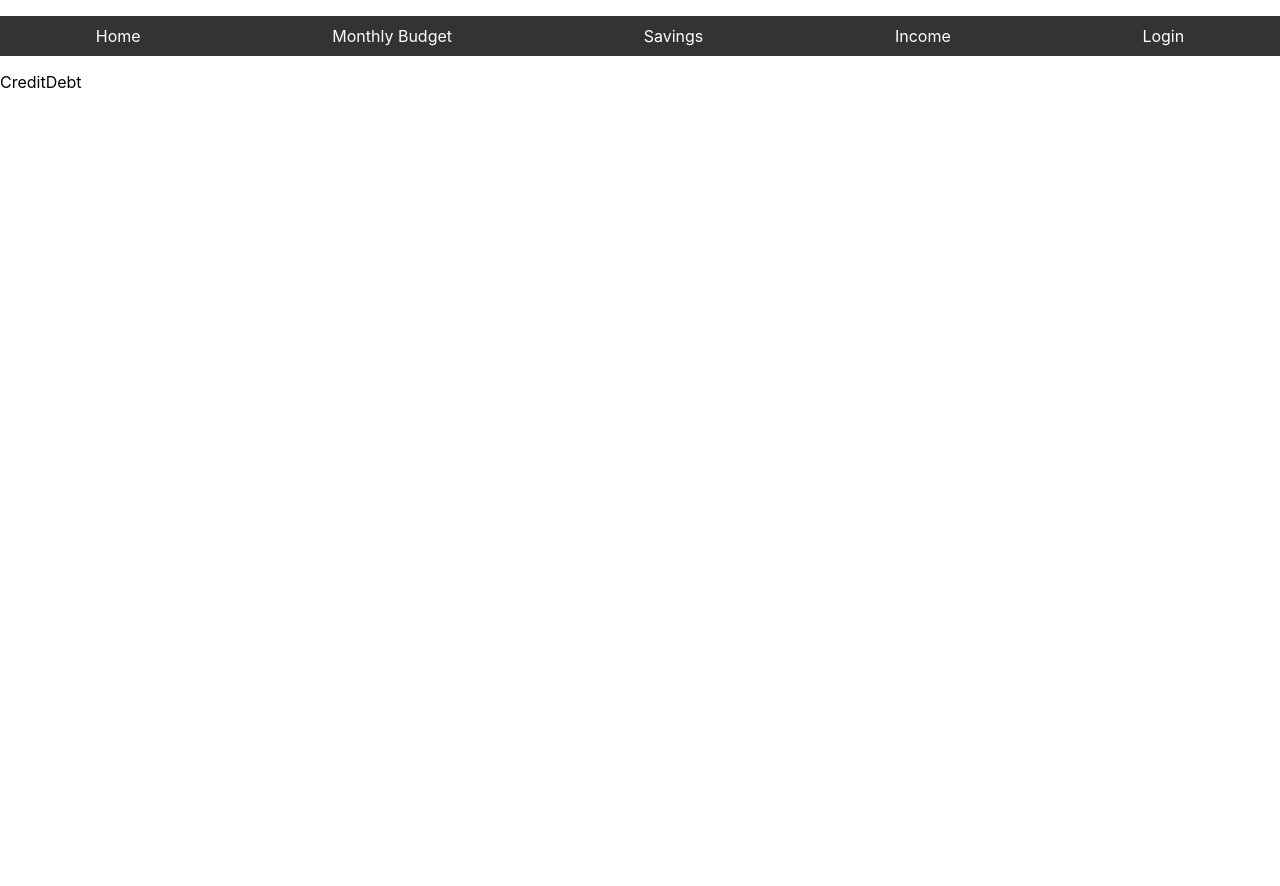
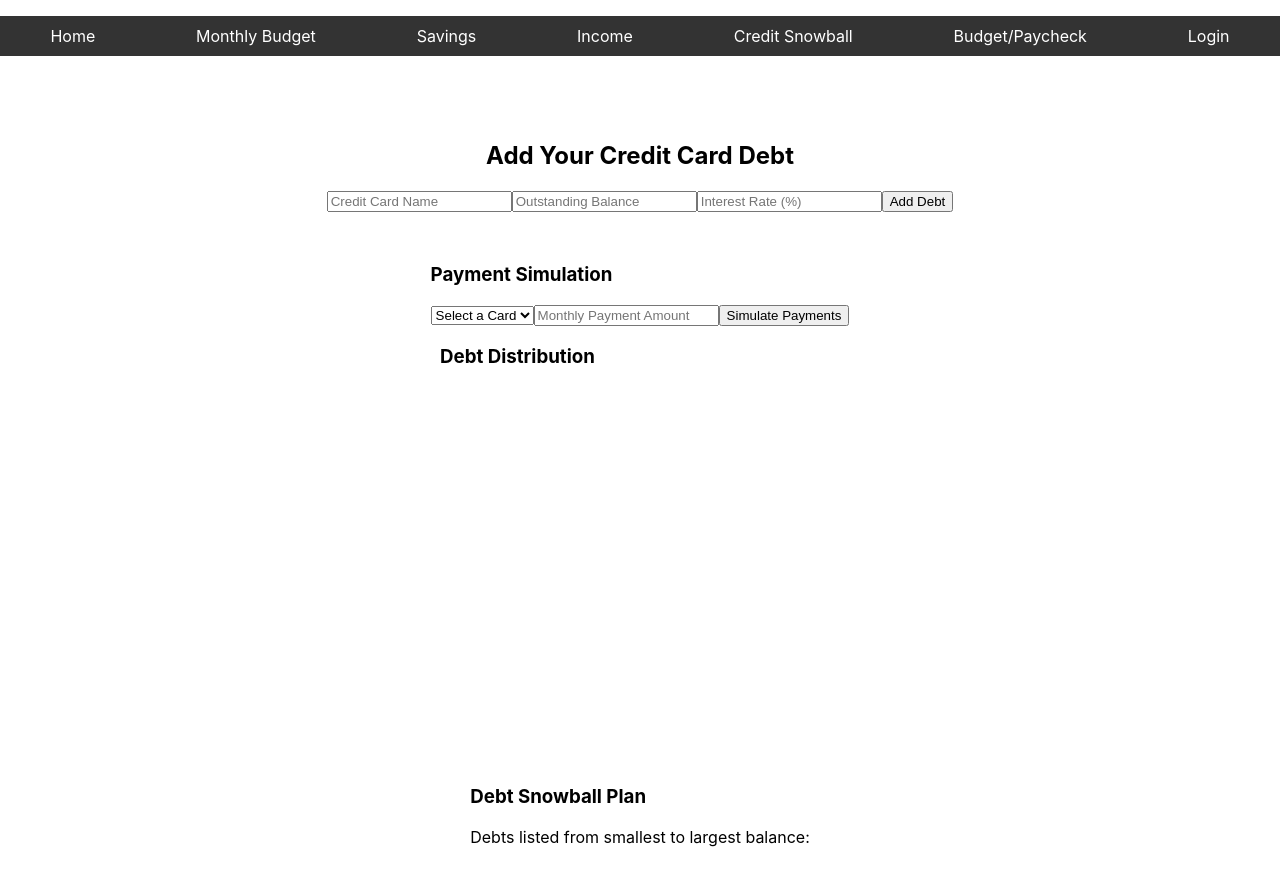
Before and after one commit to ToddW317/ww-react, a React (Create React App) app: page /credit-debt in a window 1280 px wide. Shown: the top 886 px of the page. Before the commit the page ends 800 px from the top, so only its background shows below. Built offline with nearby package versions, Linux system fonts and the light colour scheme.

Commit message:
credit Snowball

```diff
--- a/package.json
+++ b/package.json
@@ -11,11 +11,13 @@
     "@testing-library/react": "^13.4.0",
     "@testing-library/user-event": "^13.5.0",
     "axios": "^1.6.8",
+    "chart.js": "^4.4.2",
     "date-fns": "^3.6.0",
     "moment": "^2.30.1",
     "react": "^18.2.0",
     "react-big-calendar": "^1.11.3",
     "react-calendar": "^4.8.0",
+    "react-chartjs-2": "^5.2.0",
     "react-dom": "^18.2.0",
     "react-modal": "^3.16.1",
     "react-redux": "^9.1.0",
--- a/src/App.js
+++ b/src/App.js
@@ -7,6 +7,7 @@ import Income from './Routes/Income';
 import Navbar from './components/Navbar';
 import Savings from './Routes/Savings';
 import CreditDebt from './Routes/CreditDebt';
+import BudgetperPaycheck from './Routes/BudgetperPaycheck';
 import { GlobalStateProvider } from './context/GlobalStateContext';
 import './App.css';
 
@@ -21,6 +22,7 @@ function App() {
           <Route path="/income" element={<Income />} />
           <Route path="/savings" element={<Savings />} />
           <Route path="/credit-debt" element={<CreditDebt />} />
+          <Route path="/budget-per-paycheck" element={<BudgetperPaycheck />} />
         </Routes>
       </Router>
     </GlobalStateProvider>
--- /dev/null
+++ b/src/Routes/BudgetperPaycheck.jsx
@@ -0,0 +1,17 @@
+import React from 'react';
+import { useGlobalState } from '../context/GlobalStateContext';
+
+const BudgetPerPaycheck = () => {
+  const { state } = useGlobalState(); // Use the global state context
+
+  // Use state.monthlyBudget.categories and other necessary parts here for budgeting
+
+  return (
+    <div>
+      <h2>Budget per Paycheck</h2>
+      {/* Implement UI for displaying and managing paycheck-based budgeting here */}
+    </div>
+  );
+};
+
+export default BudgetPerPaycheck;
--- a/src/Routes/CreditDebt.jsx
+++ b/src/Routes/CreditDebt.jsx
@@ -1,9 +1,183 @@
-import React from 'react'
+import React, { useState } from 'react';
+import { Pie } from 'react-chartjs-2';
+import 'chart.js/auto';
 
 const CreditDebt = () => {
+  const [debts, setDebts] = useState([]);
+  const [editDebtId, setEditDebtId] = useState(null);
+  const [formData, setFormData] = useState({ name: '', balance: '', interestRate: '' });
+  const [monthlyPayment, setMonthlyPayment] = useState('');
+  const [selectedCardId, setSelectedCardId] = useState(null);
+
+  const debtSnowballList = debts.sort((a, b) => a.balance - b.balance);
+
+  const handleInputChange = (event) => {
+    const { name, value } = event.target;
+    setFormData(prevFormData => ({
+      ...prevFormData,
+      [name]: value,
+    }));
+  };
+
+  const data = {
+    labels: debts.map(debt => debt.name),
+    datasets: [{
+      label: 'Debt Balances',
+      data: debts.map(debt => debt.balance),
+      backgroundColor: [   '#ff6384', '#36a2eb', '#cc65fe', '#ffce56', '#ff8744',
+      '#ff4848', '#56ff48', '#4D4DFF', '#FF6B6B', '#FFD93D',
+      '#6BFFEA', '#C06C84', '#F67280', '#355C7D', '#6C5B7B',
+      '#F8B195', '#99B898', '#FECEAB', '#FF847C', '#E84A5F',],
+      hoverOffset: 4
+    }]
+  };
+
+  const handleFormSubmit = (event) => {
+    event.preventDefault();
+    const newDebt = {
+      id: editDebtId ? editDebtId : debts.length + 1,
+      ...formData,
+      balance: parseFloat(formData.balance),
+      interestRate: parseFloat(formData.interestRate),
+    };
+
+    if (editDebtId) {
+      setDebts(debts.map(debt => debt.id === editDebtId ? newDebt : debt));
+      setEditDebtId(null); // Exit edit mode
+    } else {
+      setDebts([...debts, newDebt]);
+    }
+    setFormData({ name: '', balance: '', interestRate: '' }); // Reset form
+  };
+
+  const handleRemoveDebt = (id) => {
+    setDebts(debts.filter(debt => debt.id !== id));
+  };
+
+  const handleEditDebt = (debt) => {
+    setEditDebtId(debt.id);
+    setFormData({
+      name: debt.name,
+      balance: debt.balance.toString(),
+      interestRate: debt.interestRate.toString(),
+    });
+  };
+
+  const handlePaymentSimulation = () => {
+    if (!monthlyPayment || monthlyPayment <= 0) return;
+
+    // Creating a deep copy of debts for simulation
+    let simulatedDebts = JSON.parse(JSON.stringify(
+        selectedCardId
+            ? debts.filter(debt => debt.id === parseInt(selectedCardId))
+            : debts.sort((a, b) => a.balance - b.balance)
+    ));
+
+    let totalMonths = 0;
+    let totalInterestPaid = 0; // Initialize total interest paid
+
+    while (simulatedDebts.some(debt => debt.balance > 0)) {
+        simulatedDebts.forEach(debt => {
+            const monthlyInterest = (debt.interestRate / 12) * debt.balance / 100;
+            totalInterestPaid += monthlyInterest; // Accumulate interest paid
+            const availablePayment = Math.min(debt.balance + monthlyInterest, monthlyPayment);
+            debt.balance -= (availablePayment - monthlyInterest);
+        });
+
+        // Remove fully paid debts and increment the month
+        simulatedDebts = simulatedDebts.filter(debt => debt.balance > 0.01);
+        totalMonths++;
+    }
+
+    alert(`Estimated time to pay off: ${totalMonths} month(s). Total interest paid: $${totalInterestPaid.toFixed(2)}`);
+};
+
   return (
-    <div>CreditDebt</div>
-  )
+<div style={{
+  display: 'flex',
+  flexDirection: 'column',
+  alignItems: 'center',
+  justifyContent: 'center',
+  minHeight: '100vh',
+  padding: '20px',
+  paddingBottom: '40px', // Increase padding at the bottom
+}}>
+      <h2>{editDebtId ? 'Edit' : 'Add'} Your Credit Card Debt</h2>
+      <form onSubmit={handleFormSubmit}>
+        <input
+          type="text"
+          name="name"
+          placeholder="Credit Card Name"
+          value={formData.name}
+          onChange={handleInputChange}
+          required
+        />
+        <input
+          type="number"
+          name="balance"
+          placeholder="Outstanding Balance"
+          value={formData.balance}
+          onChange={handleInputChange}
+          step="0.01"
+          required
+        />
+        <input
+          type="number"
+          name="interestRate"
+          placeholder="Interest Rate (%)"
+          value={formData.interestRate}
+          onChange={handleInputChange}
+          step="0.01"
+          required
+        />
+        <button type="submit">{editDebtId ? 'Save Changes' : 'Add Debt'}</button>
+        {editDebtId && <button type="button" onClick={() => setEditDebtId(null)}>Cancel</button>}
+      </form>
+
+      <ul>
+        {debts.map(debt => (
+          <li key={debt.id}>
+            {debt.name}: ${debt.balance.toFixed(2)} at {debt.interestRate.toFixed(2)}%
+            <button onClick={() => handleEditDebt(debt)}>Edit</button>
+            <button onClick={() => handleRemoveDebt(debt.id)}>Remove</button>
+          </li>
+        ))}
+      </ul>
+
+      <div>
+      <h3>Payment Simulation</h3>
+      <select onChange={(e) => setSelectedCardId(e.target.value)} value={selectedCardId}>
+        <option value="">Select a Card</option>
+        {debts.map(debt => (
+          <option key={debt.id} value={debt.id}>{debt.name}</option>
+        ))}
+      </select>
+      <input
+        type="number"
+        value={monthlyPayment}
+        onChange={(e) => setMonthlyPayment(e.target.value)}
+        placeholder="Monthly Payment Amount"
+      />
+      <button onClick={handlePaymentSimulation}>Simulate Payments</button>
+    </div>
+    <div style={{ width: '400px', height: '400px', marginBottom: '20px' }}>
+    <h3>Debt Distribution</h3>
+    <Pie data={data} />
+  </div>
+    {/* Debt Snowball Section */}
+    <div style={{ marginTop: '20px' }}>
+        <h3>Debt Snowball Plan</h3>
+        <p>Debts listed from smallest to largest balance:</p>
+        <ol>
+          {debtSnowballList.map(debt => (
+            <li key={debt.id}>
+              {debt.name}: ${debt.balance.toFixed(2)}
+            </li>
+          ))}
+        </ol>
+      </div>
+    </div>
+  );
 }
 
-export default CreditDebt
+export default CreditDebt;
--- a/src/components/Navbar.jsx
+++ b/src/components/Navbar.jsx
@@ -10,6 +10,8 @@ const Navbar = ({ isAuthenticated, onLogout }) => {
         <li><Link to="/monthly-budget">Monthly Budget</Link></li>
         <li><Link to="/savings">Savings</Link></li>
         <li><Link to="/income">Income</Link></li>
+        <li><Link to="/credit-debt">Credit Snowball</Link></li>
+        <li><Link to="/budget-per-paycheck">Budget/Paycheck</Link></li>
         {/* Add more links as needed */}
 
         {/* Conditionally render login/logout buttons */}
--- a/src/context/GlobalStateContext.js
+++ b/src/context/GlobalStateContext.js
@@ -7,6 +7,7 @@ const initialState = {
   monthlyBudget: {
     expenses: [],
     income: [],
+    categories: [],
   },
   savings: {},
   creditDebt: [],
@@ -46,6 +47,22 @@ const globalStateReducer = (state, action) => {
           income: state.monthlyBudget.income.filter(income => income.id !== action.payload),
         },
       };
+      case 'ADD_CATEGORY':
+        return {
+          ...state,
+          monthlyBudget: {
+            ...state.monthlyBudget,
+            categories: [...state.monthlyBudget.categories, action.payload],
+          },
+        };
+      case 'REMOVE_CATEGORY':
+        return {
+          ...state,
+          monthlyBudget: {
+            ...state.monthlyBudget,
+            categories: state.monthlyBudget.categories.filter(category => category.id !== action.payload),
+          },
+        };
     // Include other actions as necessary
     default:
       return state;
```
Also changed, not shown: 1 other file (tests, documents, lock files or other folders).
